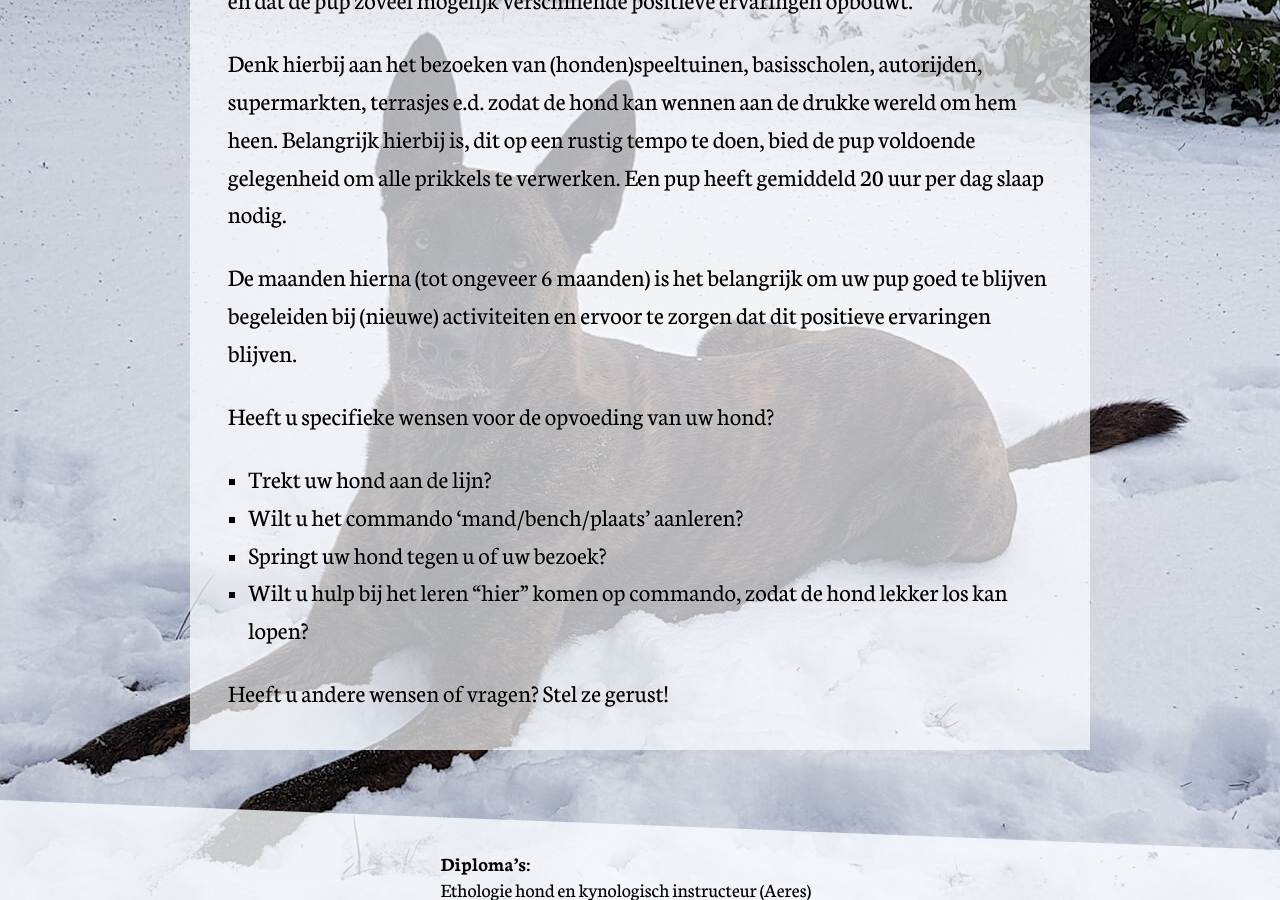
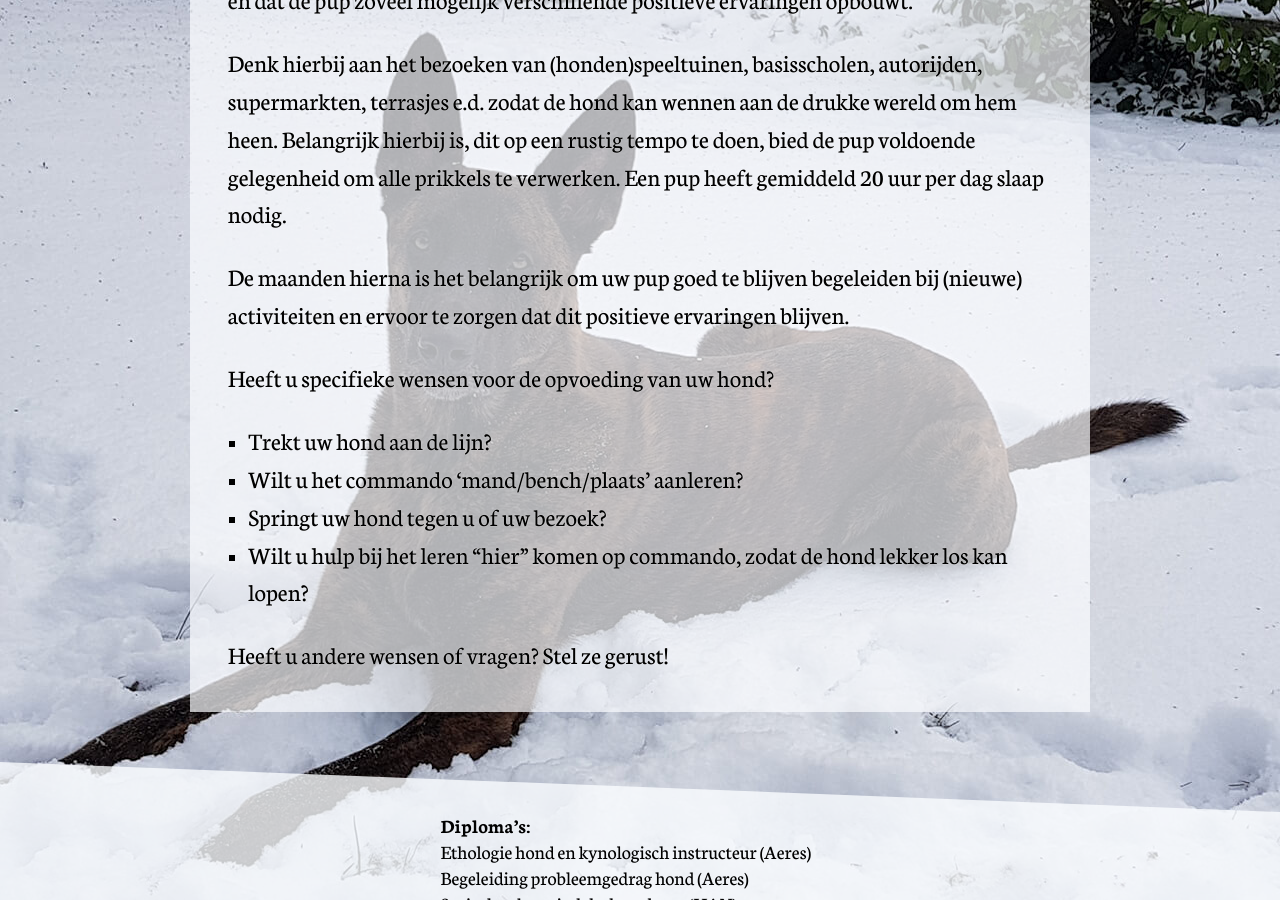
Before and after one commit to UniQdogs/info, a Jekyll site: the page built from pages/aanpak.md, in a window 1280 px wide and 900 px high, scrolled down 1228 px. Built offline with Jekyll 4.4.1, drawn with Linux system fonts in a browser that asks for light colours; nearby versions of some CDN libraries.

Commit message:
aanpak aanpassing tekst

```diff
--- a/pages/aanpak.md
+++ b/pages/aanpak.md
@@ -19,7 +19,7 @@ Bij een puppy is het goed socialiseren van de hond van groot belang. In de eerst
 
 Denk hierbij aan het bezoeken van (honden)speeltuinen, basisscholen, autorijden, supermarkten, terrasjes e.d. zodat de hond kan wennen aan de drukke wereld om hem heen. Belangrijk hierbij is, dit op een rustig tempo te doen, bied de pup voldoende gelegenheid om alle prikkels te verwerken. Een pup heeft gemiddeld 20 uur per dag slaap nodig.
 
-De maanden hierna (tot ongeveer 6 maanden) is het belangrijk om uw pup goed te blijven begeleiden bij (nieuwe) activiteiten en ervoor te zorgen dat dit positieve ervaringen blijven.
+De maanden hierna is het belangrijk om uw pup goed te blijven begeleiden bij (nieuwe) activiteiten en ervoor te zorgen dat dit positieve ervaringen blijven.
 
 Heeft u specifieke wensen voor de opvoeding van uw hond?
 
```
